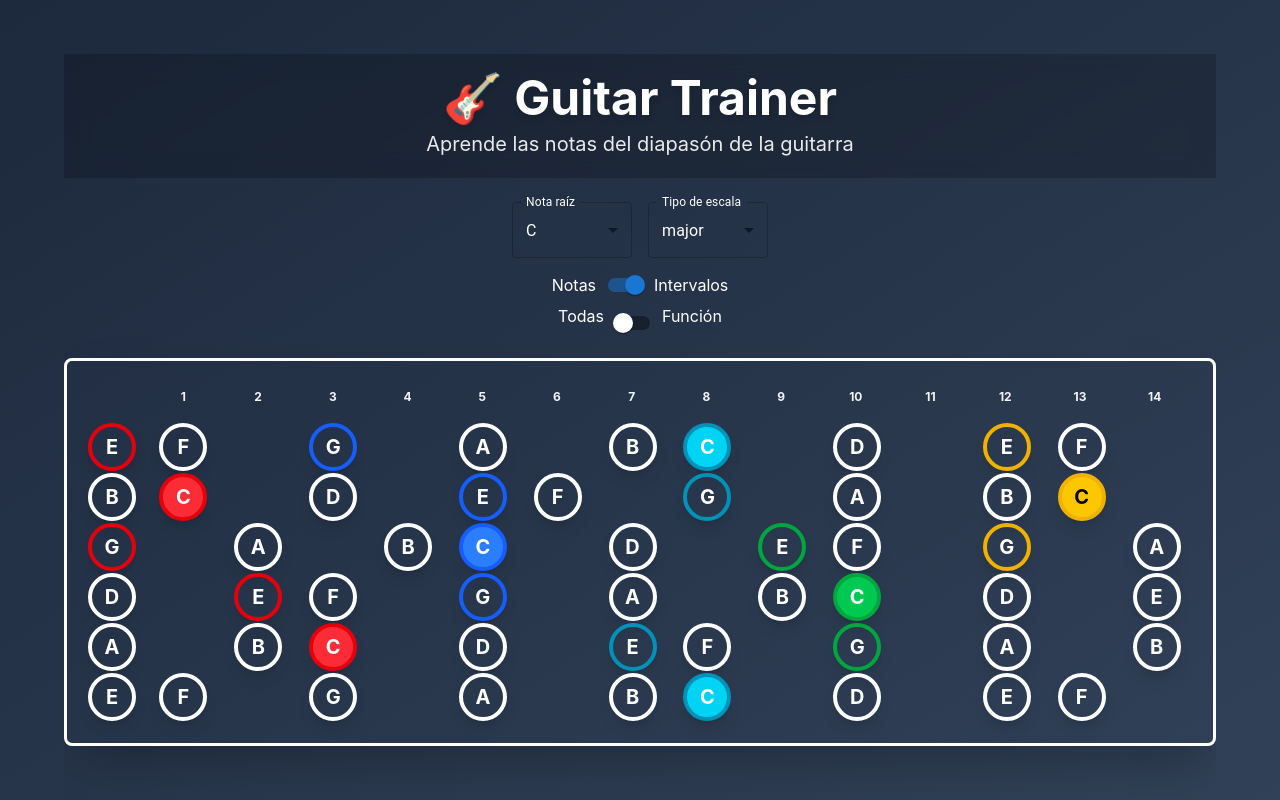
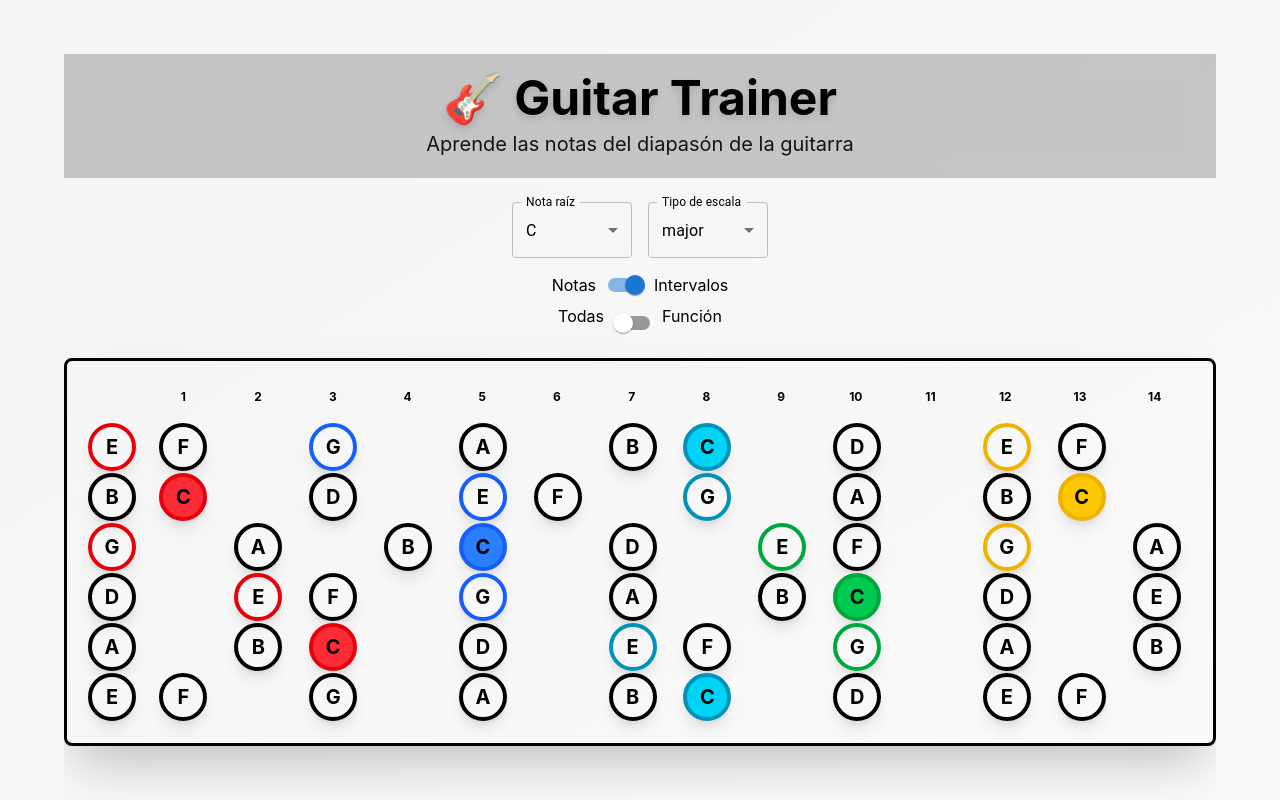
Before and after one commit to DeFrankCom/guitar-trainer, a React (Vite) app: page / in a window 1280 px wide. Built offline with nearby package versions, Linux system fonts and the light colour scheme.

Commit message:
feat: change background color to a light one, update text color

```diff
--- a/index.html
+++ b/index.html
@@ -7,7 +7,7 @@
     <title>Vite + React + TS</title>
   </head>
   <body
-    class="flex justify-center bg-linear-to-br from-slate-800 to-slate-700 text-white"
+    class="flex justify-center bg-linear-to-br from-zinc-100 to-zinc-50 text-black"
   >
     <div id="root" class="max-w-9/10"></div>
     <script type="module" src="/src/main.tsx"></script>
--- a/src/components/Fretboard.tsx
+++ b/src/components/Fretboard.tsx
@@ -53,7 +53,7 @@ export const Fretboard: React.FC<FretboardProps> = ({
           {Array.from({ length: NUM_FRETS }, (_, i) => (
             <div
               key={i}
-              className='bg-guitar-dark min-w-[60px] text-gray-100 py-2 px-1 text-center font-bold text-xs rounded mr-0.5 flex-1'
+              className='bg-guitar-dark min-w-[60px] text-black py-2 px-1 text-center font-bold text-xs rounded mr-0.5 flex-1'
             >
               {i + 1}
             </div>
--- a/src/components/Note.tsx
+++ b/src/components/Note.tsx
@@ -2,15 +2,15 @@ import type { FretboardNote } from '@/types/FretboardNote';
 import cx from 'classnames';
 
 const colorMap: Record<string, string> = {
-  red: 'border-red-600 text-white',
-  redFirst: 'bg-red-500 border-red-600 text-white',
-  blue: 'border-blue-600 text-white',
-  blueFirst: 'bg-blue-500 border-blue-600 text-white',
-  cyan: 'border-cyan-600 text-white',
-  cyanFirst: 'bg-cyan-400 border-cyan-600 text-white',
-  green: 'border-green-600 text-white',
-  greenFirst: 'bg-green-500 border-green-600 text-white',
-  yellow: 'border-yellow-500 text-white',
+  red: 'border-red-600 text-black',
+  redFirst: 'bg-red-500 border-red-600 text-black',
+  blue: 'border-blue-600 text-black',
+  blueFirst: 'bg-blue-500 border-blue-600 text-black',
+  cyan: 'border-cyan-600 text-black',
+  cyanFirst: 'bg-cyan-400 border-cyan-600 text-black',
+  green: 'border-green-600 text-black',
+  greenFirst: 'bg-green-500 border-green-600 text-black',
+  yellow: 'border-yellow-500 text-black',
   yellowFirst: 'bg-yellow-400 border-yellow-500 text-black',
   none: '',
 };
@@ -36,7 +36,7 @@ export const Note: React.FC<NoteProps> = ({
       key={note.fret}
       className='flex items-center justify-center min-h-[48px] flex-1'
     >
-      {(noteBelongsToScale || viewOnlyFunction) && (
+      {noteBelongsToScale && (
         <div
           key={note.fret}
           className={cx(
--- a/src/components/ui/Selector.tsx
+++ b/src/components/ui/Selector.tsx
@@ -34,7 +34,7 @@ export const Selector: React.FC<SelectProps> = ({
 
   return (
     <FormControl sx={{ m: 1, minWidth: 120 }}>
-      <InputLabel id={id} sx={{ color: 'white' }}>
+      <InputLabel id={id} sx={{ color: 'black' }}>
         {label}
       </InputLabel>
       <Select
@@ -43,7 +43,7 @@ export const Selector: React.FC<SelectProps> = ({
         value={value}
         label={label}
         onChange={handleChange}
-        sx={{ color: 'white' }}
+        sx={{ color: 'black' }}
       >
         {options.map(opt => (
           <MenuItem value={opt}>{opt}</MenuItem>
```
